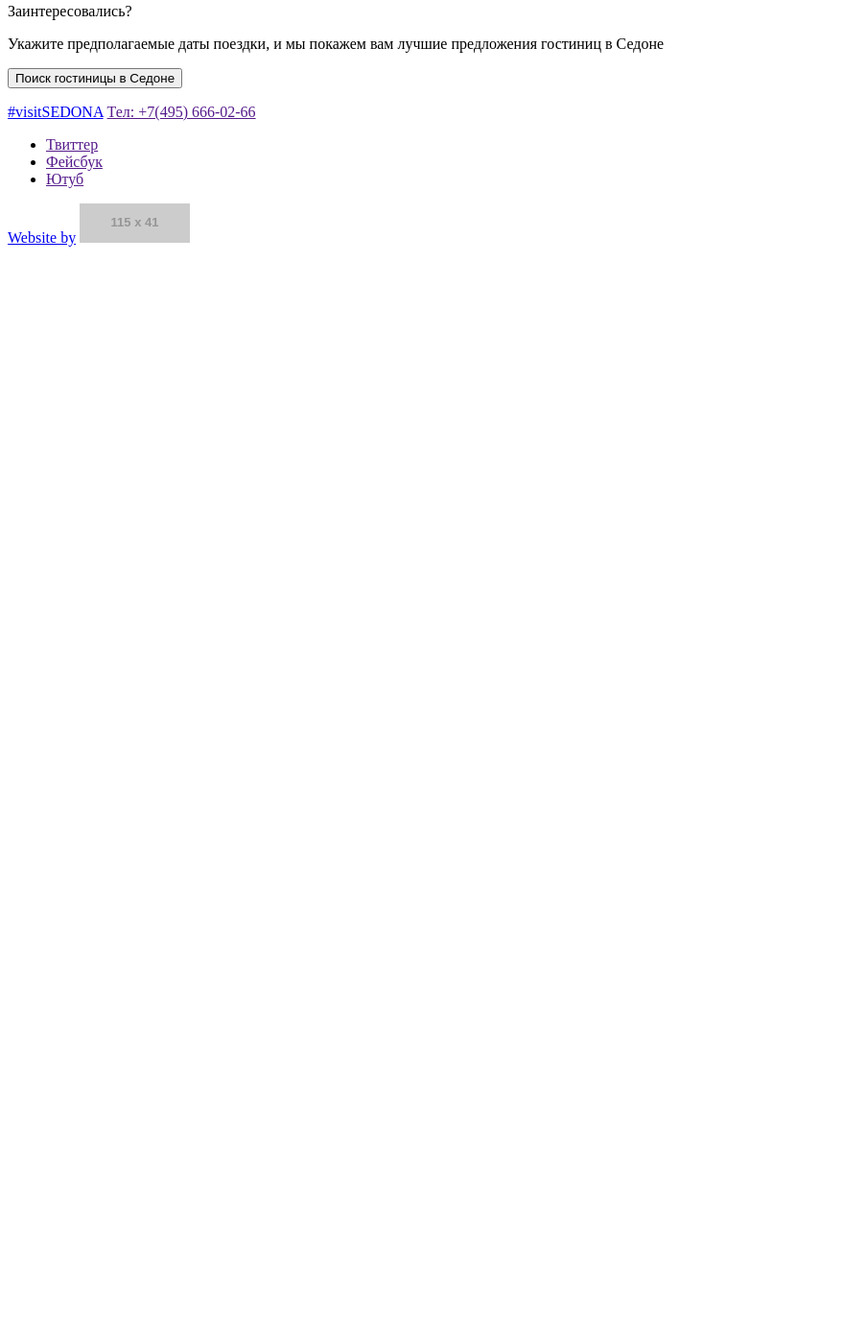
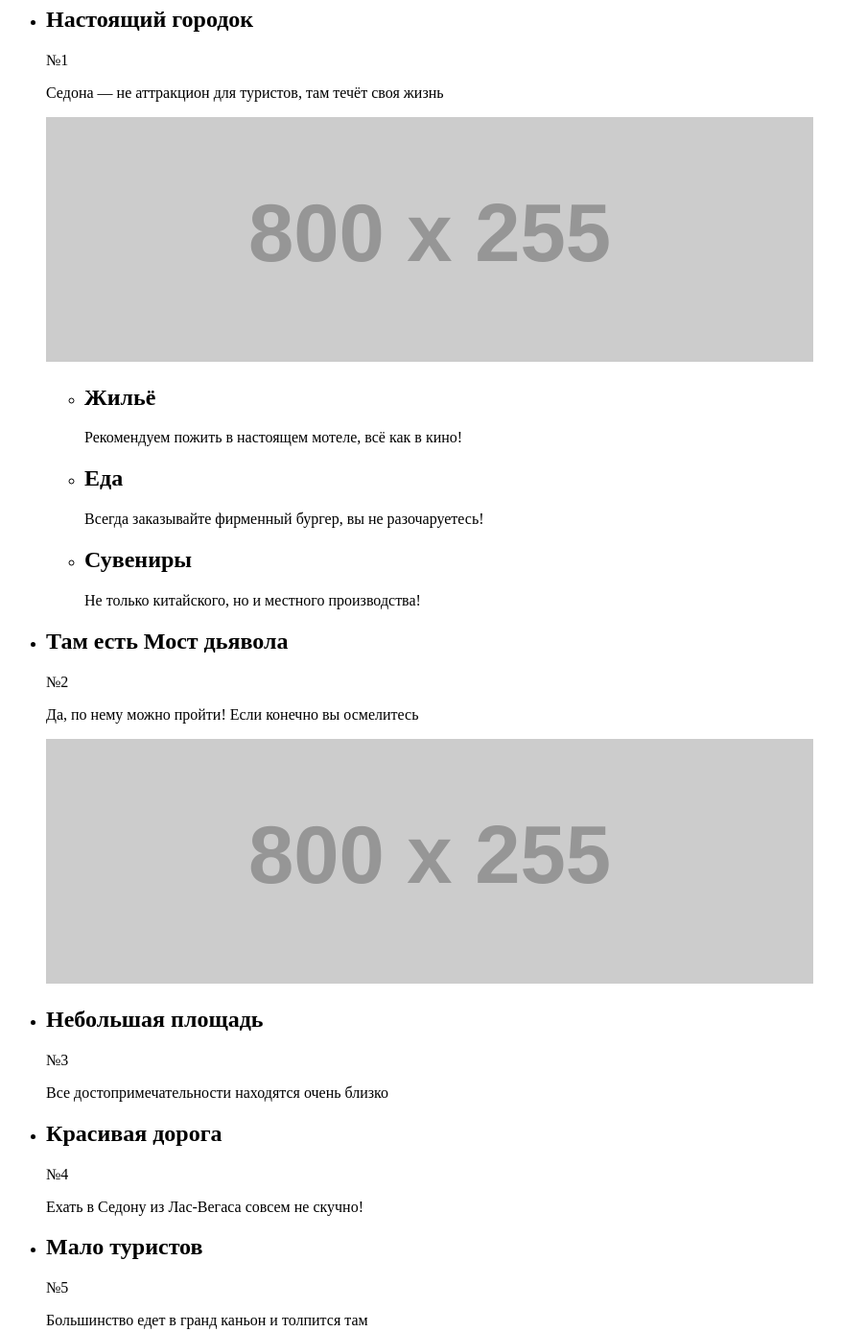
Before and after one commit to viktorialazor/65854-sedona-27, a plain HTML site: page index.html in a window 1280 px wide. Shown: the part 800-2188 px from the top of the page at 96% size, without its empty margins (0-903 px from the left). Before the commit the page ends 1073 px from the top, so only its background shows below. Drawn offline with Linux system fonts and the light colour scheme; placeholder pictures from the web are drawn by us.

Commit message:
Markup addition

```diff
--- a/index.html
+++ b/index.html
@@ -23,14 +23,68 @@
 			<img src="https://via.placeholder.com/1200x510" alt="">
 		</section>
 		<section class="advantages">
-      <p class="advantages__text">
+			<div class="advantages__heading"> <!-- p поменяла на div потому  что  теперь  здаесь есть  h1 --> <!-- название класса advantages__text на advantages__heading -->
 				<h1>Седона — небольшой городок в Аризоне, заслуживающий большего!</h1>
 				<p>Рассмотрим 5 причин, по которым Седона круче, чем гранд каньон!</p>
-      </p>
+			</div>
+			<!-- Добавлено -->
+			<ul class="advantages__list">
+				<li class="advantages__item advantages__item--wide">
+					<div class="advantages__card advantages__card--invert">
+						<h2>Настоящий городок</h2>
+						<span>№1</span>
+						<p>Седона — не аттракцион для туристов, там течёт своя жизнь</p>
+					</div>
+					<img src="https://via.placeholder.com/800x255" alt="">
+					<ul class="advantages__additional">
+						<li>
+							<h2>Жильё</h2>
+							<p>Рекомендуем пожить в настоящем мотеле, всё как в кино!</p>
+						</li>
+						<li>
+							<h2>Еда</h2>
+							<p>Всегда заказывайте фирменный бургер, вы не разочаруетесь!</p>
+						</li>
+						<li>
+							<h2>Сувениры</h2>
+							<p>Не только китайского, но и местного производства!</p>
+						</li>
+					</ul>
+				</li>
+				<li class="advantages__item advantages__item--wide advantages__item--reverse">
+					<div class="advantages__card advantages__card--invert">
+						<h2>Там есть Мост дьявола</h2>
+						<span>№2</span>
+						<p>Да, по нему можно пройти! Если конечно вы осмелитесь</p>
+					</div>
+					<img src="https://via.placeholder.com/800x255" alt="">
+				</li>
+				<li class="advantages__item">
+					<div class="advantages__card">
+						<h2>Небольшая площадь</h2>
+						<span>№3</span>
+						<p>Все достопримечательности находятся очень близко</p>
+					</div>
+				</li>
+				<li class="advantages__item">
+					<div class="advantages__card">
+						<h2>Красивая дорога</h2>
+						<span>№4</span>
+						<p>Ехать в Седону из Лас-Вегаса совсем не скучно!</p>
+					</div>
+				</li>
+				<li class="advantages__item">
+					<div class="advantages__card">
+						<h2>Мало туристов</h2>
+						<span>№5</span>
+						<p>Большинство едет в гранд каньон и толпится там</p>
+					</div>
+				</li>
+			</ul>
+			<!-- -->
 		</section>
-    <!-- Получается обертка "searchHotel__text" лишняя, а форма должна быть  обернута в div и находится  под section? -->
 		<section class="searchHotel">
-      <span>Заинтересовались?</span> <!-- Это  похоже на заголовок h2, как правильно писать  как h2 или span?-->
+			<span>Заинтересовались?</span>
 			<p>Укажите предполагаемые даты поездки, и мы покажем вам лучшие предложения гостиниц в Седоне</p>
 			<button type="button">Поиск гостиницы в Седоне</button>
 		</section>
@@ -43,7 +97,6 @@
 			<a href="./index.html">#visitSEDONA</a>
 			<a href="">Тел: +7(495) 666-02-66</a>
 		</p>
-    <!-- В разборе где-то  в этом  месте  написано "а это откуда?"  не пойму к чему относится? -->
 		<ul>
 			<li><a href="">Твиттер</a></li>
 			<li><a href="">Фейсбук</a></li>
```
Also changed, not shown: hotels.html (+15 -3 lines). Lines whose indentation alone changed are shown as unchanged.
